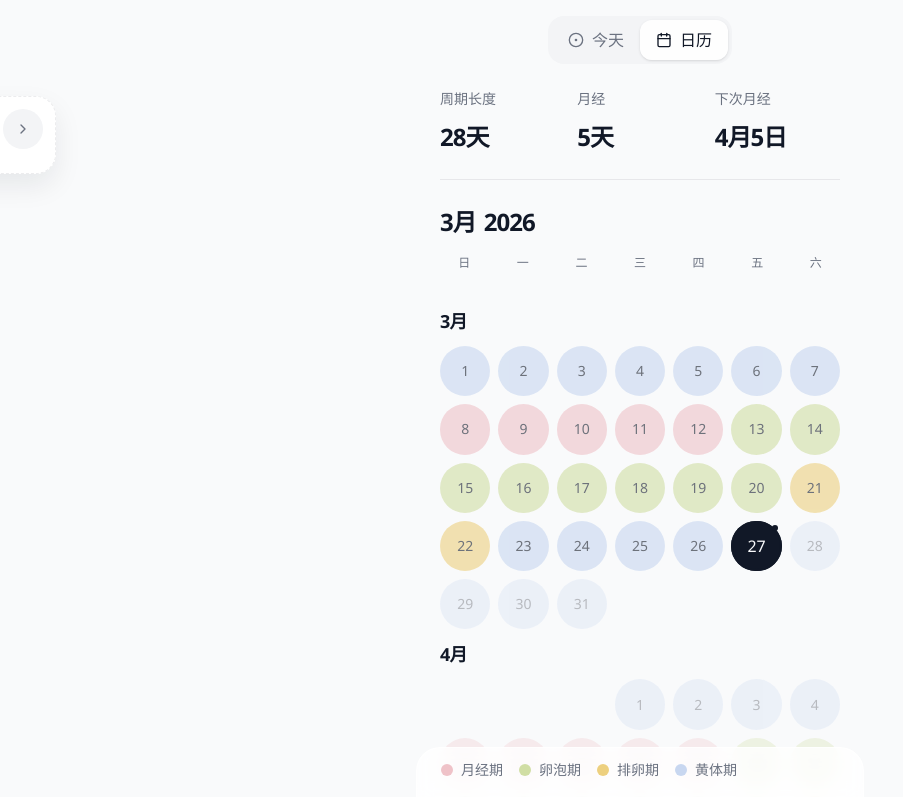
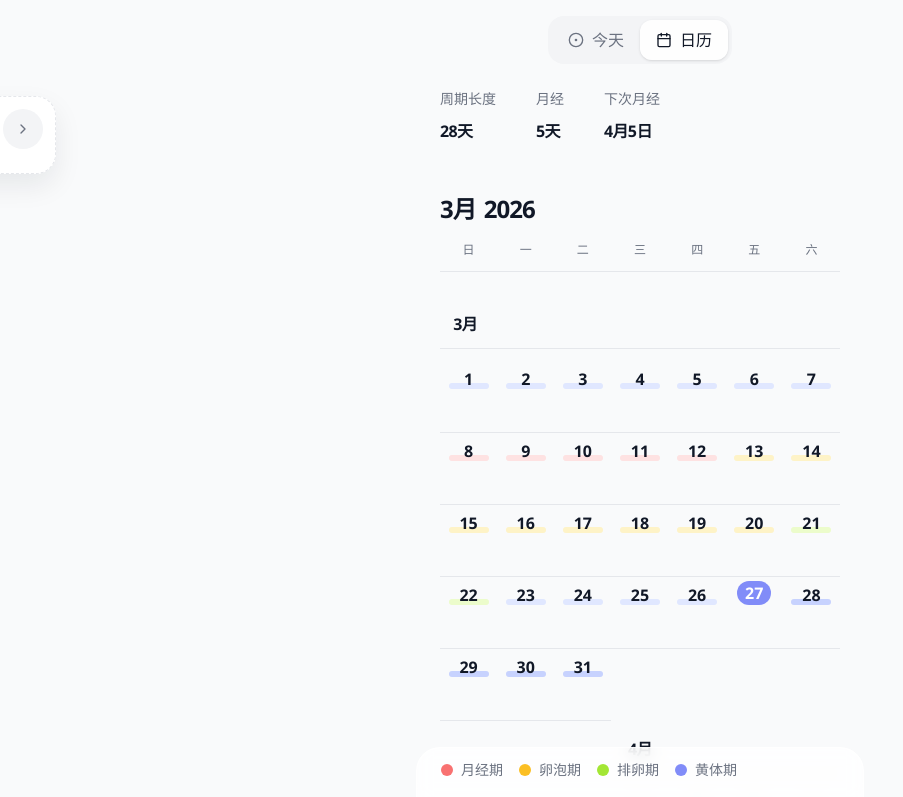
Before and after one commit to xiaoshanhe003/moonly, a React (Vite) app: page /calendar in a window 1280 px wide. Shown: the top 797 px of the page, without its empty margins (0-903 px from the left). Built offline with nearby package versions, Linux system fonts and the light colour scheme.

Commit message:
Refine calendar visuals and interactions

```diff
--- a/src/app/styles.css
+++ b/src/app/styles.css
@@ -9,16 +9,28 @@
   --muted: #f3f4f6;
   --muted-strong: #e5e7eb;
   --muted-foreground: #6b7280;
-  --border: rgba(17, 24, 39, 0.08);
+  --border: #e5e7eb;
   --border-strong: rgba(255, 255, 255, 0.72);
   --input: rgba(17, 24, 39, 0.12);
   --ring: #374151;
   --ring-soft: rgba(17, 24, 39, 0.08);
   --overlay: rgba(17, 24, 39, 0.18);
-  --phase-menstrual: #efc2c8;
-  --phase-follicular: #d0dea4;
-  --phase-ovulation: #edd07f;
-  --phase-luteal: #c8d7f0;
+  --phase-menstrual-100: #fee2e2;
+  --phase-menstrual-200: #fecaca;
+  --phase-menstrual-400: #f87171;
+  --phase-follicular-100: #fef3c7;
+  --phase-follicular-200: #fde68a;
+  --phase-follicular-400: #fbbf24;
+  --phase-ovulation-100: #ecfccb;
+  --phase-ovulation-200: #d9f99d;
+  --phase-ovulation-400: #a3e635;
+  --phase-luteal-100: #e0e7ff;
+  --phase-luteal-200: #c7d2fe;
+  --phase-luteal-400: #818cf8;
+  --phase-menstrual: var(--phase-menstrual-400);
+  --phase-follicular: var(--phase-follicular-400);
+  --phase-ovulation: var(--phase-ovulation-400);
+  --phase-luteal: var(--phase-luteal-400);
   --shadow-soft: 0 18px 40px rgba(17, 24, 39, 0.08);
   --shadow-card: 0 12px 28px rgba(17, 24, 39, 0.08);
   --shadow-elevated: 0 18px 42px rgba(17, 24, 39, 0.14);
@@ -29,6 +41,8 @@
   --space-5: 1rem;
   --space-6: 1.25rem;
   --space-8: 1.5rem;
+  --space-10: 2.5rem;
+  --calendar-cell-height: 4.5rem;
   --text-xs: 0.75rem;
   --text-sm: 0.875rem;
   --text-md: 1rem;
@@ -42,6 +56,7 @@
   --radius-lg: 1.25rem;
   --radius-xl: 24px;
   --radius-sheet: 24px;
+  --line-thin: 1px;
 
   --color-canvas: var(--background);
   --color-panel: var(--muted);
--- a/src/components/domain/calendar-month-card.tsx
+++ b/src/components/domain/calendar-month-card.tsx
@@ -11,27 +11,39 @@ type CalendarMonthCardProps = {
   onEntryClick?: (dateKey: string) => void;
 };
 
-function getCalendarCellTone(isPredictable: boolean, hasEntry: boolean, phaseColor: string) {
-  if (isPredictable) {
+const moodEmojiMap: Record<NonNullable<DailyEntry["mood"]>, string> = {
+  happy: "😄",
+  calm: "🙂",
+  tense: "😣"
+};
+
+const phaseFamilyMap: Record<string, string> = {
+  "var(--phase-menstrual)": "menstrual",
+  "var(--phase-follicular)": "follicular",
+  "var(--phase-ovulation)": "ovulation",
+  "var(--phase-luteal)": "luteal"
+};
+
+function getPhaseShadeColor(phaseColor: string, shade: 100 | 200 | 400) {
+  const family = phaseFamilyMap[phaseColor];
+
+  if (!family) {
+    return phaseColor;
+  }
+
+  return `var(--phase-${family}-${shade})`;
+}
+
+function getCalendarCellTone(isPredictable: boolean, phaseColor: string) {
   return {
-      background: phaseColor,
-      color: "var(--foreground)",
-      opacity: hasEntry ? 0.42 : 0.28
+    background: getPhaseShadeColor(phaseColor, isPredictable ? 200 : 100)
   };
 }
 
+function getTodayCellTone(phaseColor: string) {
   return {
-    background: phaseColor,
-    color: "var(--foreground)",
-    opacity: hasEntry ? 0.82 : 0.6
-  };
-}
-
-function getTodayCellTone() {
-  return {
-    background: "var(--foreground)",
-    color: "var(--background)",
-    opacity: 1
+    background: getPhaseShadeColor(phaseColor, 400),
+    color: "white"
   };
 }
 
@@ -42,66 +54,117 @@ function formatDateKey(date: Date) {
   return `${year}-${month}-${day}`;
 }
 
-export function CalendarMonthCard({ monthDate, profile, entries, today, onEntryClick }: CalendarMonthCardProps) {
+export function CalendarMonthCard({
+  monthDate,
+  profile,
+  entries,
+  today,
+  onEntryClick
+}: CalendarMonthCardProps) {
   const cells = buildMonthGrid(profile, entries, monthDate, today);
+  const monthStartColumn = new Date(monthDate.getFullYear(), monthDate.getMonth(), 1).getDay() + 1;
 
   return (
-    <section className="space-y-0">
-      <h2 className="mb-4 text-[length:var(--text-lg)] font-semibold leading-none tracking-[-0.04em] text-[color:var(--foreground)]">
+    <section className="space-y-0 pt-5 first:pt-0">
+      <div className="mb-3 grid grid-cols-7 gap-x-2">
+        <h2
+          className={cn(
+            "justify-self-center font-semibold leading-none tracking-[-0.04em] text-[color:var(--foreground)]",
+            uiTextStyles.md
+          )}
+          style={{ gridColumnStart: monthStartColumn }}
+        >
           {monthDate.getMonth() + 1}月
         </h2>
-      <div className="grid grid-cols-7 gap-2">
+        <div
+          className="row-start-2 mt-3 h-[var(--line-thin)] bg-[color:var(--border)]"
+          style={{ gridColumn: `${monthStartColumn} / -1` }}
+          aria-hidden="true"
+        />
+      </div>
+      <div className="grid grid-cols-7 gap-x-0 gap-y-0">
         {cells.map((cell, index) => {
           const dateKey = formatDateKey(cell.date);
-          const hasEntry = Boolean(entries[dateKey]);
+          const entry = entries[dateKey];
+          const hasEntry = Boolean(entry);
+          const moodEmoji = entry?.mood ? moodEmojiMap[entry.mood] : null;
           const tone = cell.isToday
-            ? getTodayCellTone()
-            : getCalendarCellTone(cell.isPredictable, hasEntry, cell.phase.color);
+            ? getTodayCellTone(cell.phase.color)
+            : getCalendarCellTone(cell.isPredictable, cell.phase.color);
 
           return (
             <div
               key={cell.date.toISOString()}
-              className="relative"
+              className={cn(
+                "relative min-h-[var(--calendar-cell-height)] pt-1",
+                cell.inMonth ? "border-b border-[color:var(--border)]" : "border-b border-transparent"
+              )}
               style={{
                 gridColumnStart: index === 0 ? cell.date.getDay() + 1 : undefined
               }}
             >
-              {!cell.inMonth ? <div className="aspect-square w-full rounded-full opacity-0" aria-hidden="true" /> : null}
+              {!cell.inMonth ? <div className="h-full w-full opacity-0" aria-hidden="true" /> : null}
               {cell.inMonth && hasEntry ? (
                 <button
                   type="button"
                   onClick={() => onEntryClick?.(dateKey)}
-                className={cn(
-                  "flex aspect-square w-full items-center justify-center rounded-full text-sm transition-transform active:scale-95",
-                  cell.inMonth ? "" : uiTextStyles.muted
-                )}
-                style={{
-                  ...tone,
-                  outline: cell.isToday ? "2px solid var(--foreground)" : "none",
-                  outlineOffset: "-2px"
-                }}
+                  className="flex w-full flex-col items-center transition-transform active:scale-95"
                   aria-label={`查看 ${dateKey} 的记录`}
                 >
+                  <div className="relative flex h-6 w-full items-start justify-center">
+                    <span
+                      className={cn(
+                        "relative z-10 inline-flex items-center justify-center text-[length:var(--text-md)] font-semibold leading-none",
+                        cell.isToday
+                          ? "h-6 min-w-[2rem] rounded-full px-2"
+                          : "size-7 rounded-full text-[color:var(--foreground)]"
+                      )}
+                      style={cell.isToday ? tone : undefined}
+                    >
                       {cell.dayOfMonth}
+                    </span>
+                    {!cell.isToday ? (
+                      <span
+                        className="absolute bottom-0 h-1.5 w-[70%] rounded-full"
+                        style={{
+                          background: tone.background
+                        }}
+                        aria-hidden="true"
+                      />
+                    ) : null}
+                  </div>
+                  {moodEmoji ? (
+                    <span className={cn("mt-2 leading-none", uiTextStyles.xl)} aria-hidden="true">
+                      {moodEmoji}
+                    </span>
+                  ) : null}
                 </button>
               ) : null}
               {cell.inMonth && !hasEntry ? (
-              <div
+                <div className="flex w-full flex-col items-center">
+                  <div className="relative flex h-6 w-full items-start justify-center">
+                    <span
                       className={cn(
-                  "flex aspect-square items-center justify-center rounded-full text-sm",
-                  cell.inMonth ? "" : uiTextStyles.muted
+                        "relative z-10 inline-flex items-center justify-center text-[length:var(--text-md)] font-semibold leading-none",
+                        cell.isToday
+                          ? "h-6 min-w-[2rem] rounded-full px-2"
+                          : "size-7 rounded-full text-[color:var(--foreground)]"
                       )}
-                style={{
-                  ...tone,
-                  outline: cell.isToday ? "2px solid var(--foreground)" : "none",
-                  outlineOffset: "-2px"
-                }}
+                      style={cell.isToday ? tone : undefined}
                     >
                       {cell.dayOfMonth}
+                    </span>
+                    {!cell.isToday ? (
+                      <span
+                        className="absolute bottom-0 h-1.5 w-[70%] rounded-full"
+                        style={{
+                          background: tone.background
+                        }}
+                        aria-hidden="true"
+                      />
+                    ) : null}
                   </div>
-              ) : null}
-              {cell.inMonth && hasEntry ? (
-                <span className="absolute right-1 top-1 size-1.5 rounded-full bg-[color:var(--foreground)]" />
+                </div>
               ) : null}
             </div>
           );
--- a/src/components/ui/sheet.tsx
+++ b/src/components/ui/sheet.tsx
@@ -1,4 +1,4 @@
-import type { PropsWithChildren, ReactNode } from "react";
+import { useEffect, type PropsWithChildren, type ReactNode } from "react";
 import { X } from "lucide-react";
 import { cn } from "../../lib/utils";
 import { Button } from "./button";
@@ -12,6 +12,28 @@ type SheetProps = PropsWithChildren<{
 }>;
 
 export function Sheet({ header, onClose, bodyClassName, contentClassName, children }: SheetProps) {
+  useEffect(() => {
+    const scrollY = window.scrollY;
+    const { body } = document;
+    const previousOverflow = body.style.overflow;
+    const previousPosition = body.style.position;
+    const previousTop = body.style.top;
+    const previousWidth = body.style.width;
+
+    body.style.overflow = "hidden";
+    body.style.position = "fixed";
+    body.style.top = `-${scrollY}px`;
+    body.style.width = "100%";
+
+    return () => {
+      body.style.overflow = previousOverflow;
+      body.style.position = previousPosition;
+      body.style.top = previousTop;
+      body.style.width = previousWidth;
+      window.scrollTo(0, scrollY);
+    };
+  }, []);
+
   return (
     <div className={uiLayoutStyles.sheetOverlay} onClick={onClose}>
       <div className={cn(uiLayoutStyles.sheetBody, bodyClassName)} onClick={(event) => event.stopPropagation()}>
@@ -22,7 +44,7 @@ export function Sheet({ header, onClose, bodyClassName, contentClassName, childr
           </Button>
         </div>
 
-        <div className={cn(uiLayoutStyles.sheetContent, contentClassName)}>{children}</div>
+        <div className={cn(uiLayoutStyles.sheetContent, "overscroll-contain", contentClassName)}>{children}</div>
       </div>
     </div>
   );
```
Also changed, not shown: src/app/shell.tsx (+11 -5 lines), src/components/domain/quick-log-card.tsx (+61 -15 lines), src/pages/calendar-page.tsx (+6 -11 lines), 1 other file (tests, documents, lock files or other folders). Lines whose indentation alone changed are shown as unchanged.
